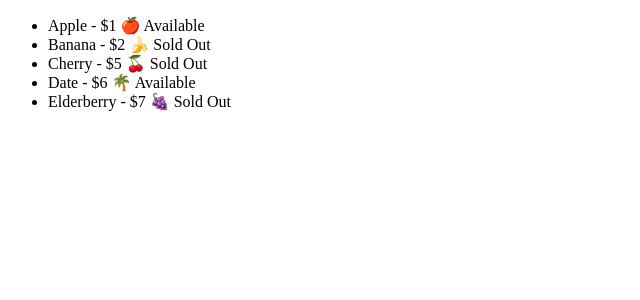
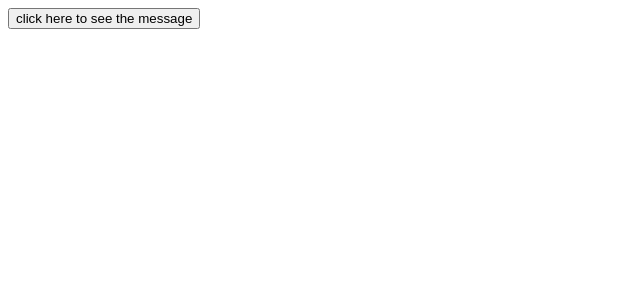
Before and after one commit to rafayykhan/learn-react, a React (Vite) app in the folder 06-reactMasterClass/: page / in a window 1280 px wide. Shown: the top 300 px of the page, without its empty margins (0-640 px from the left). Built offline with nearby package versions, Linux system fonts and the light colour scheme.

Commit message:
feat: add Message component for displaying a button with click event

```diff
--- a/06-reactMasterClass/src/App.jsx
+++ b/06-reactMasterClass/src/App.jsx
@@ -1,6 +1,7 @@
 // import Hello from './components/Hello.jsx'
 // import Destructuring from './components/Destructuring.jsx'
-import Fruits from './components/Fruits.jsx'
+// import Fruits from './components/Fruits.jsx'
+import Message from "./components/Message.jsx"
 // import ConditionalComponent from './components/ConditionalComponent.jsx'
 function App() {
   // const seatNumbers = [1, 2, 3, 4, 5, 6, 7, 8, 9, 10]
@@ -38,7 +39,8 @@
           obj = {personobj}
         /> */}
 
-        <Fruits/>
+        {/* <Fruits/> */}
+        <Message />
         {/* <ConditionalComponent/> */}
       </div>
     </>
--- /dev/null
+++ b/06-reactMasterClass/src/components/Message.jsx
@@ -0,0 +1,14 @@
+export default function Message() {
+    function handleClick() {
+        console.log("Button clicked!")
+    }
+    return (
+        <div>
+            {/* this is the click event  */}
+            <button onClick = {handleClick}
+            >
+                click here to see the message
+            </button>
+        </div>
+    )
+}
```
